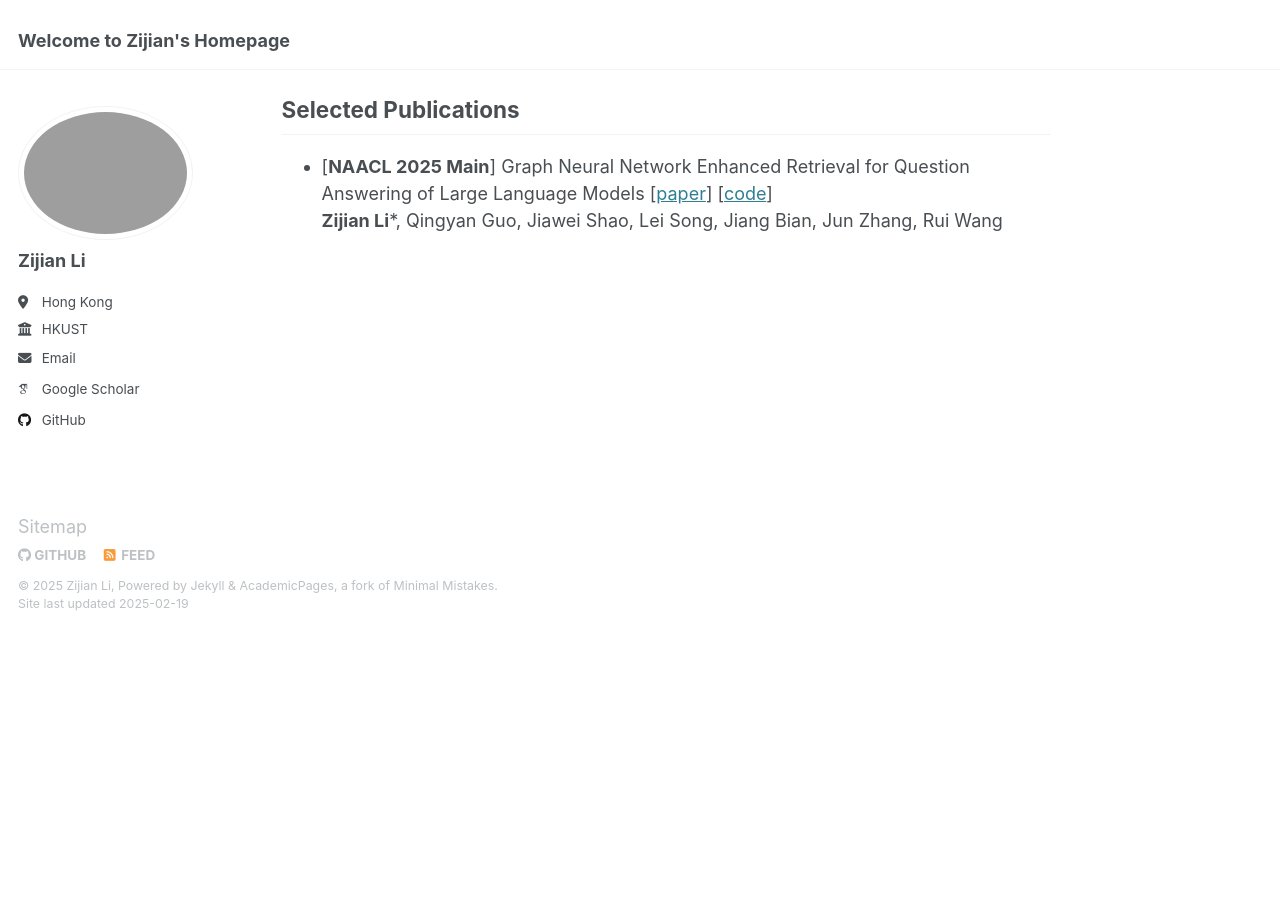
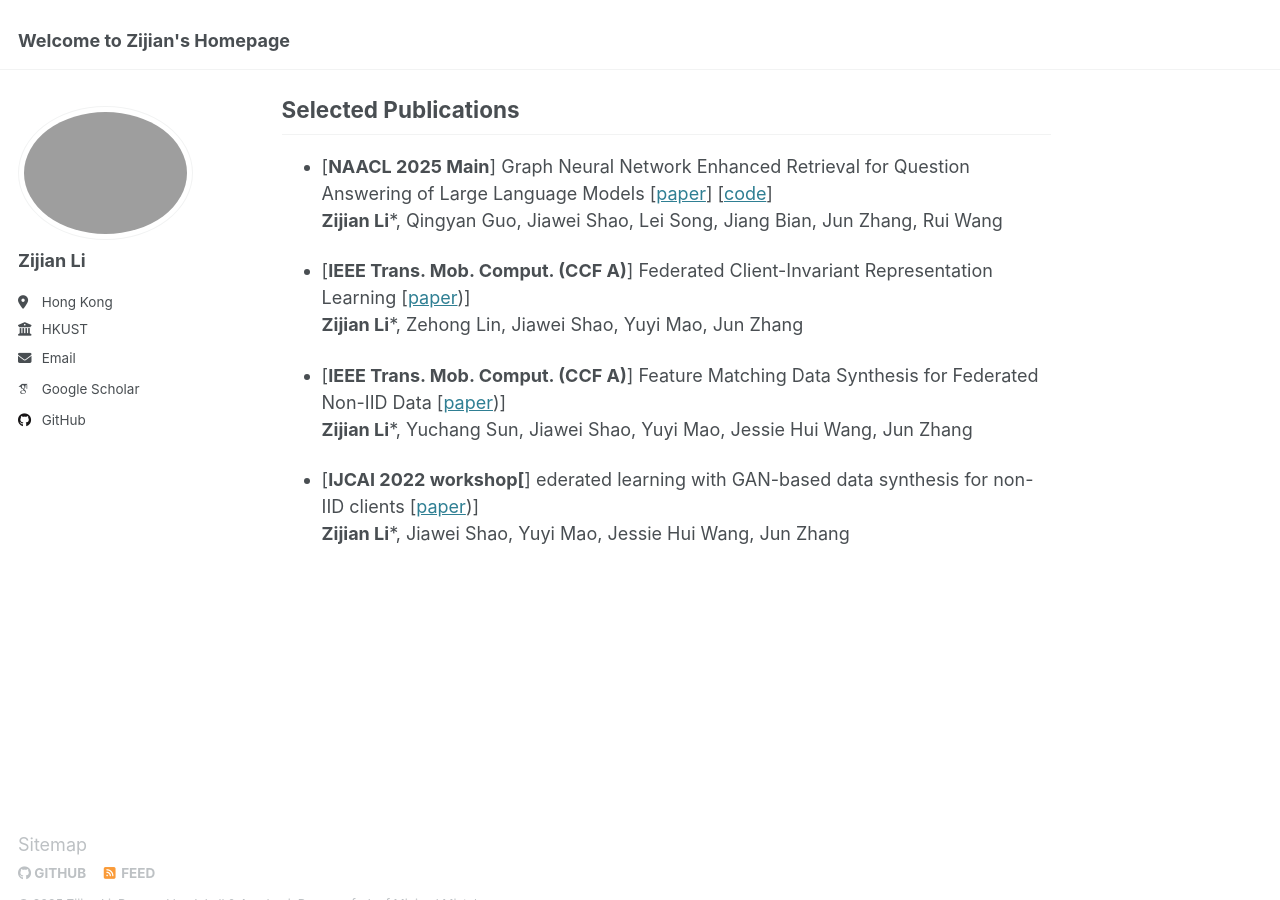
Before and after one commit to zli999/zijianli.github.io, a Jekyll site: the page built from _pages/about.md, in a window 1280 px wide and 900 px high, scrolled down 527 px. Built offline with Jekyll 4.4.1, drawn with Linux system fonts in a browser that asks for light colours; some web fonts are replaced; before the commit the page ends 1159 px from its top, so only the background shows below that.

Commit message:
Update about.md

```diff
--- a/_pages/about.md
+++ b/_pages/about.md
@@ -45,3 +45,9 @@ I am research intern in MSRA, under supervised by Dr. [Rui Wang](https://scholar
 ## Selected Publications
 
 - [**NAACL 2025 Main**] Graph Neural Network Enhanced Retrieval for Question Answering of Large Language Models [[paper]([https://aclanthology.org/2024.findings-acl.680/](https://arxiv.org/abs/2406.06572))] [[code](https://github.com/zli999/GNN_Ret)]<br>**Zijian Li**\*, Qingyan Guo, Jiawei Shao, Lei Song, Jiang Bian, Jun Zhang, Rui Wang<br>
+
+- [**IEEE Trans. Mob. Comput. (CCF A)**] Federated Client-Invariant Representation Learning [[paper]([https://ieeexplore.ieee.org/abstract/document/10472115))] <br>**Zijian Li**\*, Zehong Lin, Jiawei Shao, Yuyi Mao, Jun Zhang<br>
+
+- [**IEEE Trans. Mob. Comput. (CCF A)**] Feature Matching Data Synthesis for Federated Non-IID Data [[paper]([https://ieeexplore.ieee.org/document/10433716))] <br>**Zijian Li**\*, Yuchang Sun, Jiawei Shao, Yuyi Mao, Jessie Hui Wang, Jun Zhang<br>
+
+- [**IJCAI 2022 workshop[**] ederated learning with GAN-based data synthesis for non-IID clients [[paper]([https://arxiv.org/abs/2206.05507))] <br>**Zijian Li**\*, Jiawei Shao, Yuyi Mao, Jessie Hui Wang, Jun Zhang<br>
```
